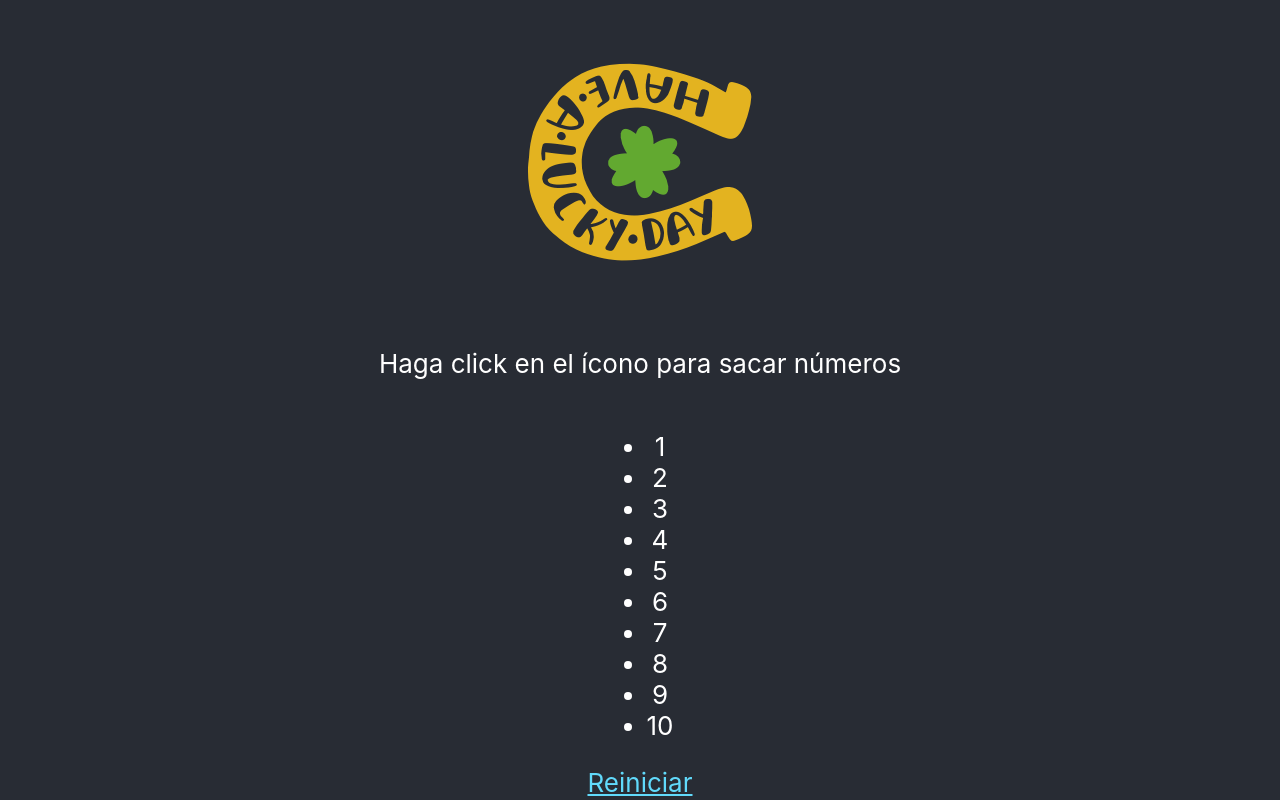
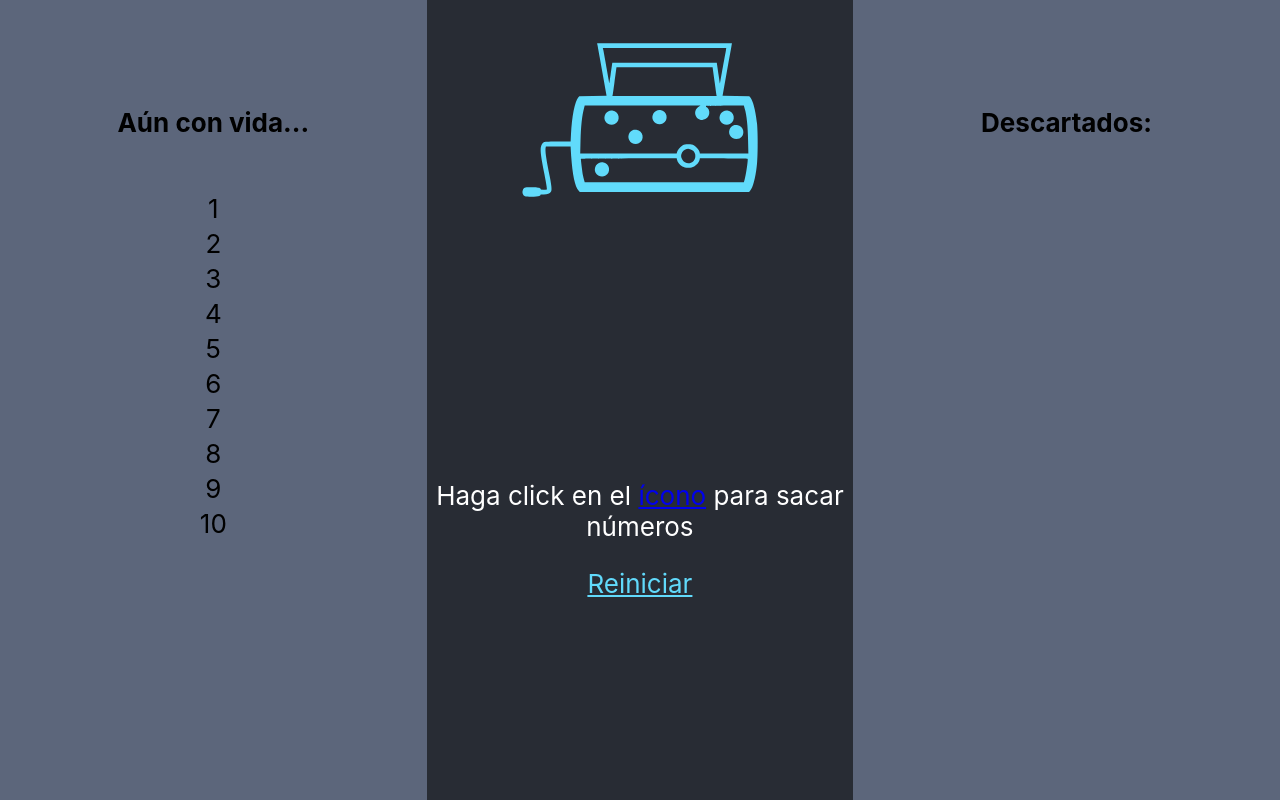
Before and after one commit to vzalberto/rifa, a React (Create React App) app: page / in a window 1280 px wide. Built offline with nearby package versions, Linux system fonts and the light colour scheme.

Commit message:
Version presentable

```diff
--- a/src/App.css
+++ b/src/App.css
@@ -3,19 +3,39 @@
 }
 
 .App-logo {
-  animation: App-logo-spin infinite 20s linear;
-  height: 40vmin;
+  animation: App-logo-spin infinite 10s linear;
+  height: 30vmin;
 }
 
+img:hover {
+    cursor: pointer;
+}
+
+.col {
+  float: left;
+  width: 33.33%;
+}
+
+/* Clear floats after the columns */
+.row:after {
+  content: "";
+  display: table;
+  clear: both;
+}
+
+html{
+
+  background-color: #282c34;
+}
 .App-header {
-  background-color: #282c34;
-  min-height: 100vh;
+
+  color: white;
+}
+
+.col {
   display: flex;
   flex-direction: column;
-  align-items: center;
-  justify-content: center;
   font-size: calc(10px + 2vmin);
-  color: white;
 }
 
 .App-link {
@@ -30,3 +50,22 @@
     transform: rotate(360deg);
   }
 }
+
+.lista{
+  background-color: #5c667b;
+
+  min-height: 100vh;
+}
+
+table, h3{
+  margin: 4em;
+}
+
+th{
+  padding-bottom: 2em;
+}
+
+
+img {
+  padding-top: 8em;
+}
--- a/src/App.js
+++ b/src/App.js
@@ -1,5 +1,7 @@
 import React, { Component } from 'react';
-import logo from './luck.svg';
+import BallotList from './components/BallotList'
+import WinnerModal from './components/WinnerModal'
+import logo from './raffle.svg';
 import './App.css';
 
 class App extends Component {
@@ -48,56 +50,44 @@ class App extends Component {
 
   handleButtonClick = () =>{
 
+    if (this.state.winner === 0){
       const newLosers = this.state.losers;
       const newBallot = this.state.ballot;
       const newLoser = newBallot.splice(Math.floor(Math.random()*newBallot.length), 1);
+
       newLosers.push(newLoser[0]);
 
       this.setState({ballot: newBallot});
       this.setState({losers: newLosers});
     }
+  }
 
   render() {
-    let listaPendientes = null;
-    let listaPerdedores = null;
-    let winnerModal = null;
 
-    if ( this.state.winner !== 0){
-      winnerModal = 'Felicidades, número ' + this.state.winner;
-    }
-    else{
-
-      if( this.state.ballot.length > 1 ){
-        listaPendientes = (
-          <ul>
-            {this.state.ballot.map((el)=>{
-              return <li>{el}</li>
-            })}
-          </ul>
-        );
-      }
-      if( this.state.losers.length > 0 ){
-        listaPerdedores = (
-          <ul>
-            {this.state.losers.map((el)=>{
-              return <li>{el}</li>
-            })}
-          </ul>
-        );
-      }
+    let isVisible = false;
+    if( this.state.winner !== 0){
+      isVisible = true;
     }
 
     return (
       <div className="App">
+
+      <div className="row">
+      <div className="col lista">
+          <BallotList ballot={this.state.ballot} header="Aún con vida..." />
+      </div>
+      <div className="col">
         <header className="App-header">
+
+          {this.state.winner > 0 ? <WinnerModal winner={this.state.winner} /> :
+            <div>
               <img src={logo} className="App-logo" alt="logo" onClick={this.handleButtonClick}/>
               <p>
-            Haga click en el ícono para sacar números
+                Haga click en el <a href="https://www.onlinewebfonts.com/icon/562679" target="_blank">
+                ícono</a> para sacar números
               </p>
-
-          {listaPendientes}
-          {listaPerdedores}
-          {winnerModal}
+            </div>
+          }
 
           <a
             className="App-link"
@@ -107,7 +97,13 @@ class App extends Component {
           >
             Reiniciar
           </a>
+
         </header>
+        </div>
+        <div className="col lista">
+          <BallotList ballot={this.state.losers} header="Descartados:" />
+        </div>
+        </div>
       </div>
     );
   }
--- /dev/null
+++ b/src/components/BallotList.js
@@ -0,0 +1,22 @@
+import React, { Component } from 'react';
+import BallotListItem from './BallotListItem';
+
+class BallotList extends Component{
+
+	render () {
+		return (
+			<table>
+				<thead>
+					<tr>
+						<th>{this.props.header}</th>
+					</tr>
+				</thead>
+				<tbody>
+					{this.props.ballot.map( (el) => { return <BallotListItem data={el} key={el}/> })}
+				</tbody>
+			</table>
+			);
+	}
+}
+
+export default BallotList;
--- /dev/null
+++ b/src/components/BallotListItem.js
@@ -0,0 +1,14 @@
+import React, { Component } from 'react';
+
+class BallotListItem extends Component{
+	render () {
+		return (
+			<tr>
+				<td>{this.props.data}</td>
+			</tr>
+		)
+	}
+
+}
+
+export default BallotListItem;
--- /dev/null
+++ b/src/components/WinnerModal.js
@@ -0,0 +1,13 @@
+import React, { Component } from 'react';
+
+class WinnerModal extends Component{
+	render () {
+		return (
+			<div className="modal" >
+				<h3>¡Felicidades, número {this.props.winner}!</h3>
+			</div>
+		);
+	}
+}
+
+export default WinnerModal;
```
Also changed, not shown: src/raffle.svg (added). Lines whose indentation alone changed are shown as unchanged.
